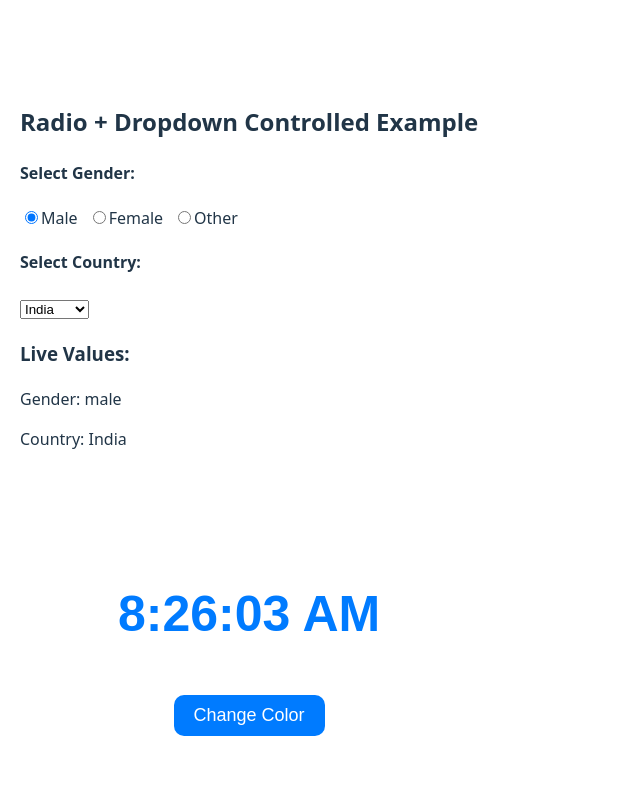
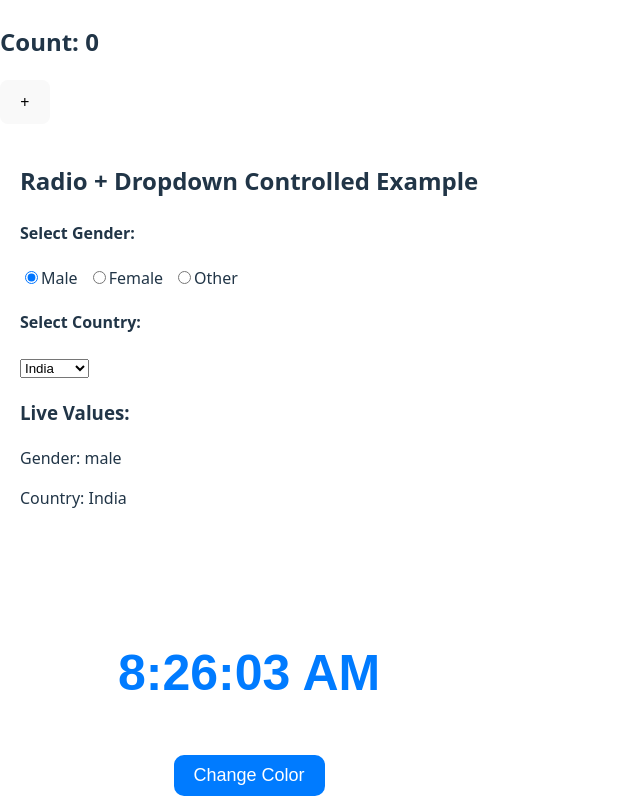
Before and after one commit to AkashSingh8391/ReactPractice, a React (Vite) app: page / in a window 1280 px wide. Shown: the whole page, without its empty margins (0-640 px from the left). Built offline with nearby package versions, Linux system fonts and the light colour scheme.

Commit message:
Use of useEffect Hook

```diff
--- a/src/App.jsx
+++ b/src/App.jsx
@@ -3,6 +3,7 @@ import ControlledForm from "./controlledComponent/ControlledForm";
 import CheckboxExample from "./controlledComponent/CheckBoxExample";
 import RadioButtonExample from "./controlledComponent/RadioButton";
 import Clock from "./controlledComponent/Clock";
+import Counter from "./counter";
 
 function ControlledInput() {
   const [name, setName] = useState("");
@@ -18,6 +19,8 @@ function ControlledInput() {
 
   return (
     <form onSubmit={handleSubmit}>
+
+      <Counter/>
       <RadioButtonExample/>
       <Clock/>
     </form>
--- /dev/null
+++ b/src/counter.jsx
@@ -0,0 +1,19 @@
+import React, { useState, useEffect } from 'react';
+
+function Counter() {
+  const [count, setCount] = useState(0);
+
+  useEffect(() => {
+    console.log("useEffect called every render");
+  });
+
+  return (
+    <div>
+      <h2>Count: {count}</h2>
+      <button onClick={() => setCount(count + 1)}>+</button>
+    </div>
+  );
+}
+
+
+export  default Counter
```
